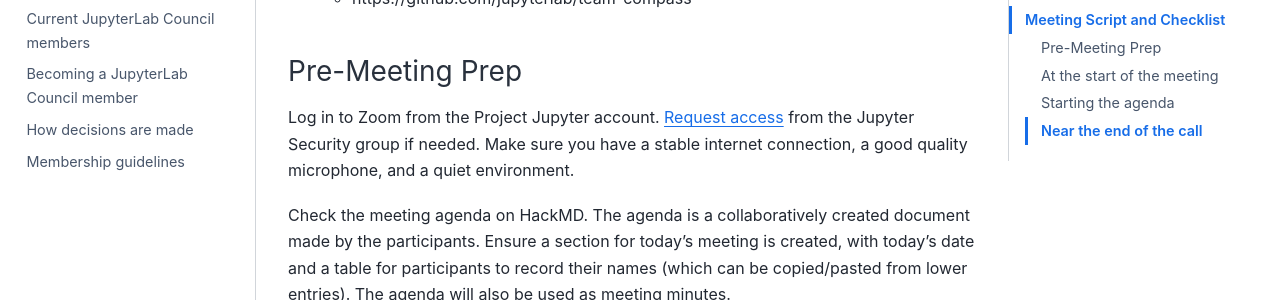
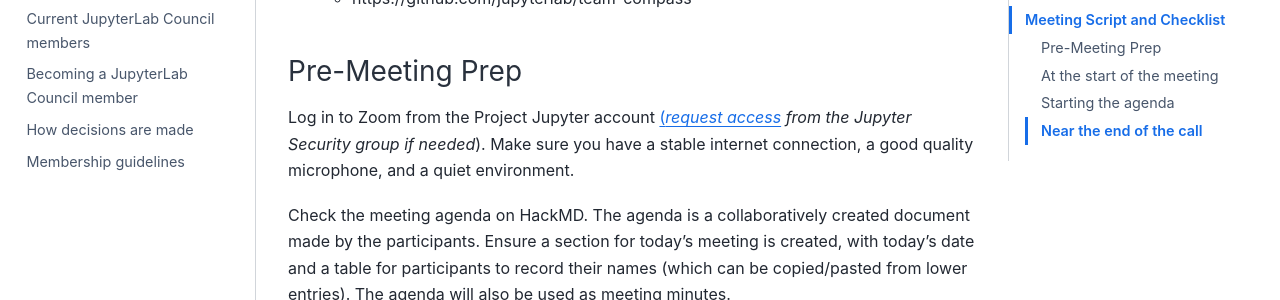
Before and after one commit to jupyterlab/frontends-team-compass, a Sphinx documentation site: the page built from docs/host_guide.md, in a window 1280 px wide and 900 px high, scrolled down 2045 px. Shown: the part 153-453 px from the top of the window. Built offline with Sphinx 7.4.7 and the Sphinx Book theme 1.1.4, drawn with Linux system fonts in a browser that asks for light colours.

Commit message:
Formatting...

```diff
--- a/docs/host_guide.md
+++ b/docs/host_guide.md
@@ -78,8 +78,8 @@
 
 ### Pre-Meeting Prep
 
-Log in to Zoom from the Project Jupyter account. [Request access](mailto:security@ipython.org)
-from the Jupyter Security group if needed. Make sure you have a stable internet
+Log in to Zoom from the Project Jupyter account [(*request access*](mailto:security@ipython.org)
+*from the Jupyter Security group if needed*). Make sure you have a stable internet
 connection, a good quality microphone, and a quiet environment.
 
 Check the meeting agenda on HackMD. The agenda is a collaboratively created
```
